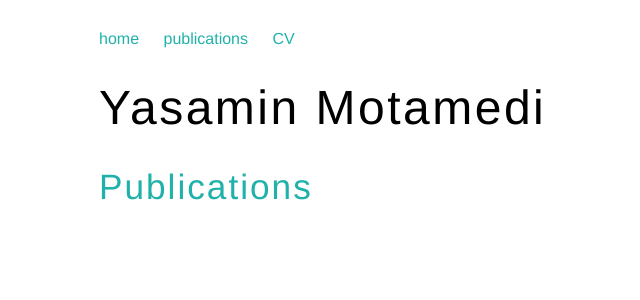
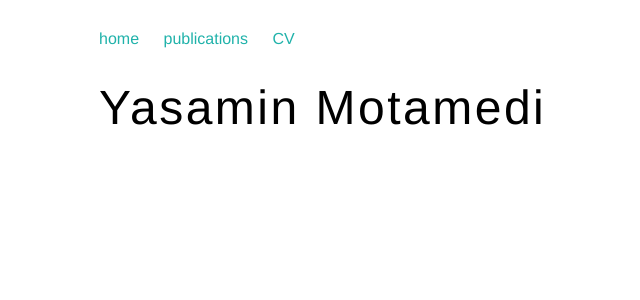
Before and after one commit to ymotamedi/ymotamedi.github.io, a Jekyll site: the page built from publications.html, in a window 1280 px wide. Shown: the top 300 px of the page, without its empty margins (93-733 px from the left). Built offline with Jekyll 4.4.1, drawn with Linux system fonts in a browser that asks for light colours.

Commit message:
Update others.html

```diff
--- a/_layouts/others.html
+++ b/_layouts/others.html
@@ -24,9 +24,6 @@
       <header>
         <h1>Yasamin Motamedi</h1>
       </header>
-	<header>
-		<h2>Publications</h2>
-	    </header>
       <section>
         {{ content }}
       </section>
```
